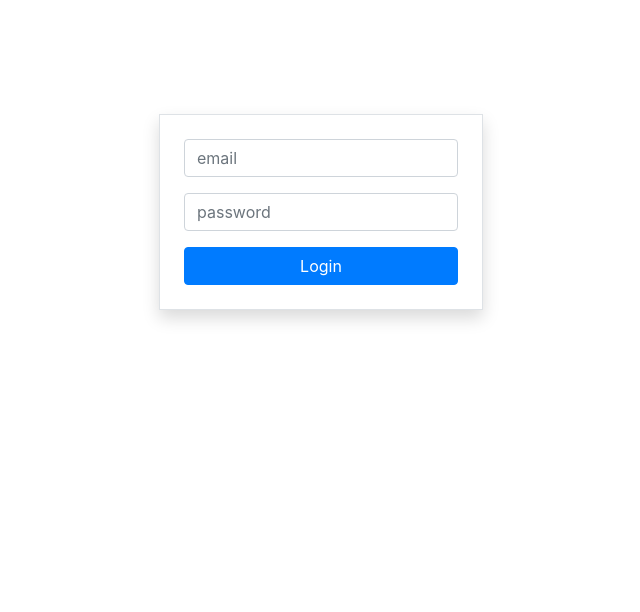
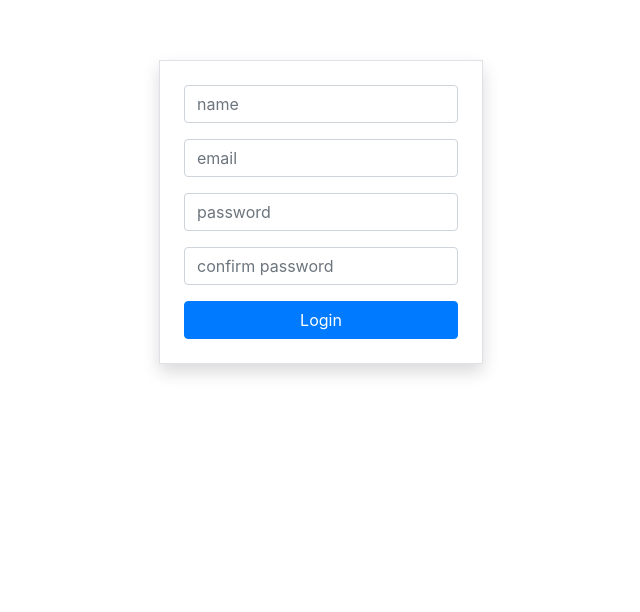
Before and after one commit to arafat-213/mern-expense-tracker, a React (Create React App) app in the folder client/: page /register in a window 1280 px wide. Shown: the part 188-800 px from the top of the page, without its empty margins (319-959 px from the left). Built offline with nearby package versions, Linux system fonts and the light colour scheme; no server answers.

Commit message:
sign up works now

```diff
--- a/client/src/App.js
+++ b/client/src/App.js
@@ -3,6 +3,7 @@ import './App.css'
 import setAuthToken from './utils/setAuthToken'
 import Login from './components/auth/Login'
 import RecordList from './components/records/RecordList'
+import Signup from './components/auth/Signup'
 import { BrowserRouter as Router, Route, Switch } from 'react-router-dom'
 import PrivateRoute from './components/routing/PrivateRoute'
 //redux
@@ -21,7 +22,9 @@ const App = () => {
 				<Route extact path='/login'>
 					<Login />
 				</Route>
-				<Route exact path='/register'></Route>
+				<Route exact path='/register'>
+					<Signup />
+				</Route>
 				<Route exact path='/dashboard'>
 					<PrivateRoute component={RecordList} />
 				</Route>
--- a/client/src/actions/auth.action.js
+++ b/client/src/actions/auth.action.js
@@ -3,6 +3,8 @@ import setAuthToken from '../utils/setAuthToken'
 import {
 	LOGIN_SUCCESS,
 	LOGIN_FAIL,
+	SIGNUP_SUCCESS,
+	SIGNUP_FAIL,
 	USER_LOADED,
 	AUTH_ERROR,
 	LOGOUT
@@ -38,7 +40,25 @@ export const login = (email, password) => async dispatch => {
 	}
 }
 
-export const signup = (name, email, password) => dispatch => {}
+export const signup = (name, email, password) => async dispatch => {
+	try {
+		const res = await axios.post('/api/user/register', {
+			name,
+			email,
+			password
+		})
+		setAuthToken(res.data.token)
+		dispatch({
+			type: SIGNUP_SUCCESS,
+			payload: res.data
+		})
+		// dispatch(loadUser())
+	} catch (error) {
+		dispatch({
+			type: SIGNUP_FAIL
+		})
+	}
+}
 
 export const logout = () => async dispatch => {
 	dispatch({
--- a/client/src/actions/types.js
+++ b/client/src/actions/types.js
@@ -2,6 +2,7 @@ export const GET_RECORDS = 'GET_RECORDS'
 export const USER_LOADED = 'USER_LOADED'
 export const LOGIN_SUCCESS = 'LOGIN_SUCCESS'
 export const LOGIN_FAIL = 'LOGIN_FAIL'
+export const SIGNUP_SUCCESS = 'SIGNUP_SUCCESS'
 export const SIGNUP_FAIL = 'SIGNUP_FAIL'
 export const AUTH_ERROR = 'AUTH_ERROR'
 export const LOGOUT = 'LOGOUT'
--- a/client/src/components/auth/Signup.jsx
+++ b/client/src/components/auth/Signup.jsx
@@ -0,0 +1,77 @@
+import React, { useState } from 'react'
+import { Form, Button } from 'react-bootstrap'
+import { Redirect } from 'react-router-dom'
+// Redux
+import { connect } from 'react-redux'
+import { signup } from '../../actions/auth.action'
+
+const Signup = ({ isAuthenticated, signup }) => {
+	const [formData, setFormData] = useState({
+		email: '',
+		password1: '',
+		password2: '',
+		name: ''
+	})
+
+	const { name, email, password1, password2 } = formData
+	const changeHandler = e => {
+		setFormData({ ...formData, [e.target.name]: e.target.value })
+	}
+
+	const submitHandler = e => {
+		e.preventDefault()
+		signup(name, email, password1)
+	}
+
+	if (isAuthenticated) return <Redirect to='/dashboard' />
+	return (
+		<div className='vh-100 d-flex justify-content-center align-items-center flex-column'>
+			<Form className='login-container p-4 border shadow'>
+				<Form.Group controlId='formEmail'>
+					<Form.Group>
+						<Form.Control
+							type='text'
+							placeholder='name'
+							name='name'
+							value={name}
+							onChange={changeHandler}
+						/>
+					</Form.Group>
+					<Form.Control
+						type='text'
+						placeholder='email'
+						name='email'
+						value={email}
+						onChange={changeHandler}
+					/>
+				</Form.Group>
+				<Form.Group>
+					<Form.Control
+						type='password'
+						placeholder='password'
+						name='password1'
+						value={password1}
+						onChange={changeHandler}
+					/>
+				</Form.Group>
+				<Form.Group>
+					<Form.Control
+						type='password'
+						placeholder='confirm password'
+						name='password2'
+						value={password2}
+						onChange={changeHandler}
+					/>
+				</Form.Group>
+				<Button variant='primary w-100' onClick={submitHandler}>
+					Login
+				</Button>
+			</Form>
+		</div>
+	)
+}
+
+const mapStateToProps = (state, ownProps) => {
+	return { isAuthenticated: state.auth.isAuthenticated }
+}
+export default connect(mapStateToProps, { signup })(Signup)
--- a/client/src/reducers/auth.reducer.js
+++ b/client/src/reducers/auth.reducer.js
@@ -1,6 +1,8 @@
 import {
 	LOGIN_SUCCESS,
 	LOGIN_FAIL,
+	SIGNUP_SUCCESS,
+	SIGNUP_FAIL,
 	USER_LOADED,
 	LOGOUT,
 	AUTH_ERROR
@@ -17,6 +19,7 @@ export default function (state = initialState, action) {
 	const { type, payload } = action
 	switch (type) {
 		case LOGIN_SUCCESS:
+		case SIGNUP_SUCCESS:
 			localStorage.setItem('token', payload.token)
 			return {
 				...state,
@@ -26,6 +29,7 @@ export default function (state = initialState, action) {
 			}
 		case LOGOUT:
 		case LOGIN_FAIL:
+		case SIGNUP_FAIL:
 		case AUTH_ERROR:
 			localStorage.removeItem('token')
 			return {
```
